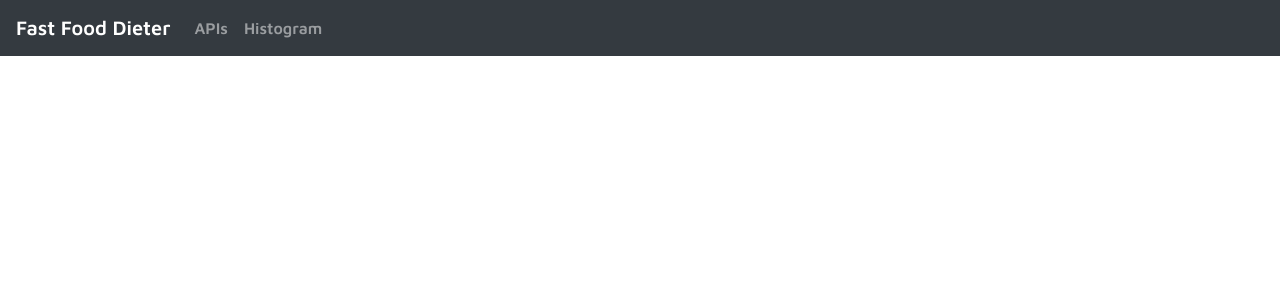
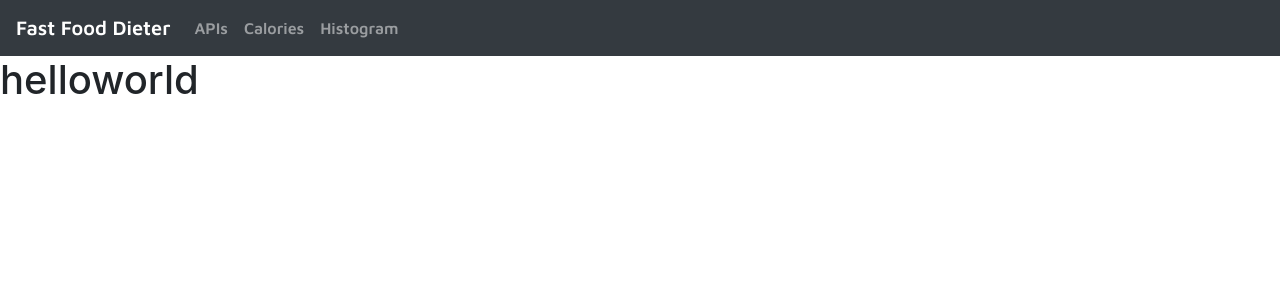
Before and after one commit to thesuckerteam/fastfooddieter, a React (Create React App) app in the folder client/: page /food-calories in a window 1280 px wide. Shown: the top 300 px of the page. Built offline with nearby package versions, Linux system fonts and the light colour scheme; no server answers.

Commit message:
done init calories path

```diff
--- a/client/src/App.js
+++ b/client/src/App.js
@@ -1,8 +1,9 @@
 import React, { Component } from "react";
 import Navbar from './components/NavBar/NavBar';
 import {Route, Switch} from 'react-router-dom';
-import Home from "./components/APIList/Home"
-import FoodVisualization from "./components/FoodVisualization/FoodVisualization"
+import Home from "./components/APIList/Home";
+import FoodVisualization from "./components/FoodVisualization/FoodVisualization";
+import FoodCalories from "./components/FoodCalories/FoodCalories";
 
 class App extends Component {
   render() {
@@ -11,6 +12,7 @@ class App extends Component {
         <Navbar/>
         <Switch>
           <Route exact path="/" component={Home}/>
+          <Route exact path="/food-calories/" component={FoodCalories}/>
           <Route exact path="/visualization/" component={FoodVisualization}/>
         </Switch>
       </>
--- /dev/null
+++ b/client/src/components/FoodCalories/FoodCalories.jsx
@@ -0,0 +1,31 @@
+import React, { Component } from "react";
+import { FastFoodConsumer } from "../../context";
+import "./style.css";
+
+export default class FoodCalories extends Component {
+	constructor(props) {
+		super(props);
+		this.state = {
+			renderTable: false,
+		};
+	}
+	render() {
+		return (
+			<FastFoodConsumer>
+				{value => {
+					const {
+						calories_salads,
+                        calories_chickens,
+                        calories_rice,
+                        calories_burgers,
+					} = value;
+					return (
+						<>
+							<h1>helloworld</h1>
+						</>
+					);
+				}}
+			</FastFoodConsumer>
+		);
+	}
+}
--- a/client/src/components/NavBar/NavBar.jsx
+++ b/client/src/components/NavBar/NavBar.jsx
@@ -16,6 +16,7 @@ export default class NavbarContainer extends Component {
 				<Navbar.Brand href="#home">Fast Food Dieter</Navbar.Brand>
 				<Nav className="mr-auto">
 				<Nav.Link href="/">APIs</Nav.Link>
+				<Nav.Link href="/food-calories">Calories</Nav.Link>
 				<Nav.Link href="/visualization/">Histogram</Nav.Link>
 				</Nav>
 				<Form inline>
```
Also changed, not shown: client/src/context.js (+1 -6 lines), client/src/components/FoodCalories/style.css (added).
